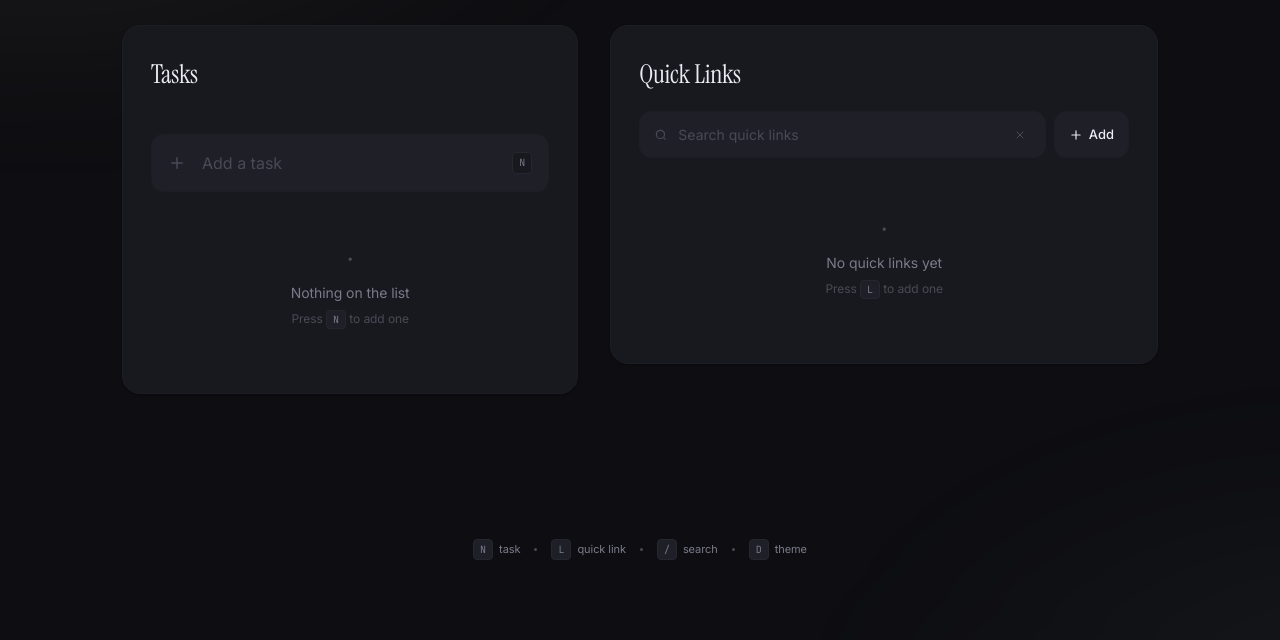
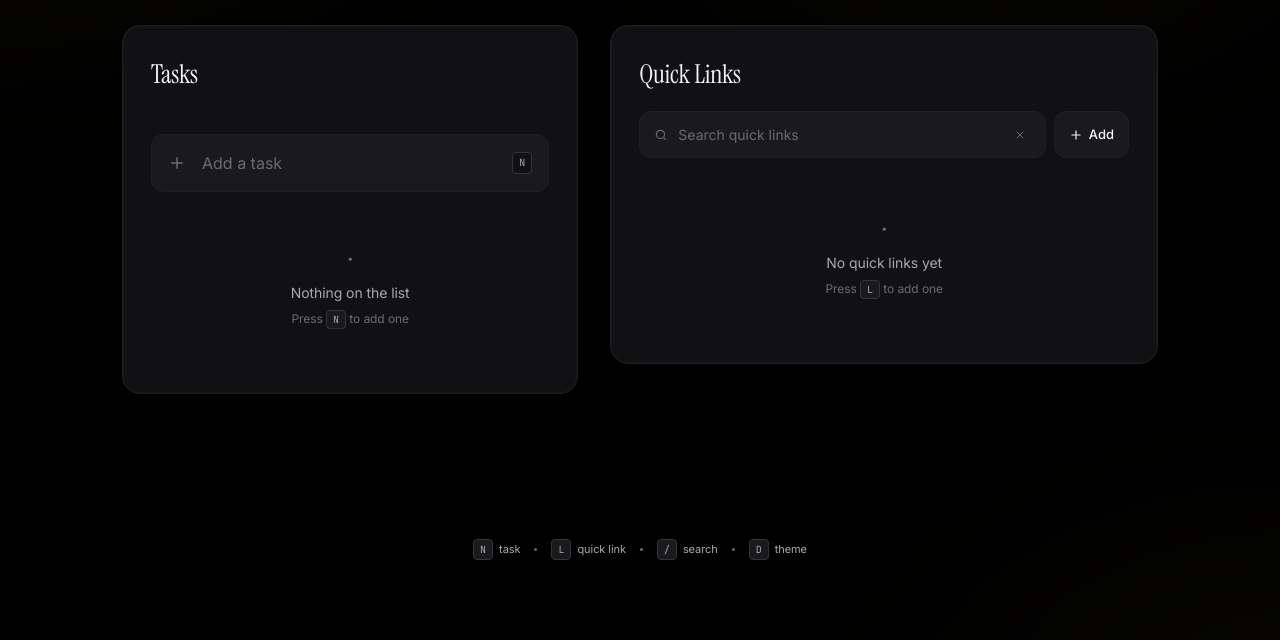
Before and after one commit to jihadabuzuhri/daily-dashboard, a website built with Vite: page index.html in a window 1280 px wide. Shown: the part 160-800 px from the top of the page. Built offline with nearby package versions, Linux system fonts and the light colour scheme; files whose address does not match are found by name.

Commit message:
Rework dark mode to true-black, high-contrast palette
Swap warm-grey night palette for a pure-black base with distinct surface
tiers, brighter WCAG-AAA text, and a softer aurora so the black stays
clean. Also deepens shadows with a subtle inset highlight for card lift.
Light mode is unchanged.

Co-Authored-By: Claude Sonnet 4.6 <noreply@anthropic.com>

```diff
--- a/src/style.css
+++ b/src/style.css
@@ -4,33 +4,36 @@
    ============================================ */
 
 :root {
-  /* Palette — dark (default) */
-  --bg:            #0e0e12;
-  --bg-soft:       #14141a;
-  --surface:       #18181f;
-  --surface-2:     #1f1f28;
-  --surface-3:     #262631;
-  --border:        #26262f;
-  --border-soft:   #1d1d25;
-  --text:          #eceaf3;
-  --text-muted:    #7a7a8a;
-  --text-faint:    #4a4a55;
-  --accent:        #c9a96e;
-  --accent-soft:   rgba(201, 169, 110, 0.14);
-  --accent-strong: #d9bb80;
-  --success:       #7eb09a;
-  --danger:        #d97e6e;
-  --aurora-1:      rgba(201, 169, 110, 0.10);
-  --aurora-2:      rgba(126, 176, 154, 0.06);
+  /* Palette — Black (default)
+     True-black foundation tuned for OLED and high contrast. Surfaces
+     step up in distinct, evenly-spaced greys so cards read clearly
+     against the black base. Text hits WCAG AAA contrast. */
+  --bg:            #000000;
+  --bg-soft:       #0a0a0b;
+  --surface:       #111113;
+  --surface-2:     #1a1a1d;
+  --surface-3:     #252529;
+  --border:        #33333a;
+  --border-soft:   #1f1f23;
+  --text:          #f5f5f7;
+  --text-muted:    #a8a8b0;
+  --text-faint:    #6a6a72;
+  --accent:        #e8c275;
+  --accent-soft:   rgba(232, 194, 117, 0.16);
+  --accent-strong: #f3d289;
+  --success:       #8fd0b0;
+  --danger:        #ec8a76;
+  --aurora-1:      rgba(232, 194, 117, 0.08);
+  --aurora-2:      rgba(232, 194, 117, 0.04);
 
   --radius-sm:     8px;
   --radius:        12px;
   --radius-lg:     18px;
   --radius-xl:     24px;
 
-  --shadow-sm:     0 1px 2px rgba(0,0,0,0.3);
-  --shadow:        0 4px 16px rgba(0,0,0,0.25);
-  --shadow-lg:     0 12px 40px rgba(0,0,0,0.4);
+  --shadow-sm:     0 1px 2px rgba(0,0,0,0.5), 0 0 0 1px rgba(255,255,255,0.02) inset;
+  --shadow:        0 6px 20px rgba(0,0,0,0.45), 0 0 0 1px rgba(255,255,255,0.02) inset;
+  --shadow-lg:     0 20px 60px rgba(0,0,0,0.6), 0 0 0 1px rgba(255,255,255,0.03) inset;
 
   --ease:          cubic-bezier(0.4, 0, 0.2, 1);
   --ease-spring:   cubic-bezier(0.34, 1.56, 0.64, 1);
@@ -102,9 +105,10 @@ body {
 .aurora {
   position: fixed; inset: -20%;
   background:
-    radial-gradient(60% 50% at 15% 10%, var(--aurora-1), transparent 60%),
-    radial-gradient(50% 40% at 90% 90%, var(--aurora-2), transparent 60%);
-  filter: blur(60px);
+    radial-gradient(55% 45% at 12% 8%, var(--aurora-1), transparent 65%),
+    radial-gradient(45% 38% at 88% 92%, var(--aurora-2), transparent 65%),
+    radial-gradient(35% 30% at 70% 20%, var(--aurora-2), transparent 70%);
+  filter: blur(70px);
   z-index: -2;
   pointer-events: none;
   transition: opacity var(--t-slow) var(--ease);
```
